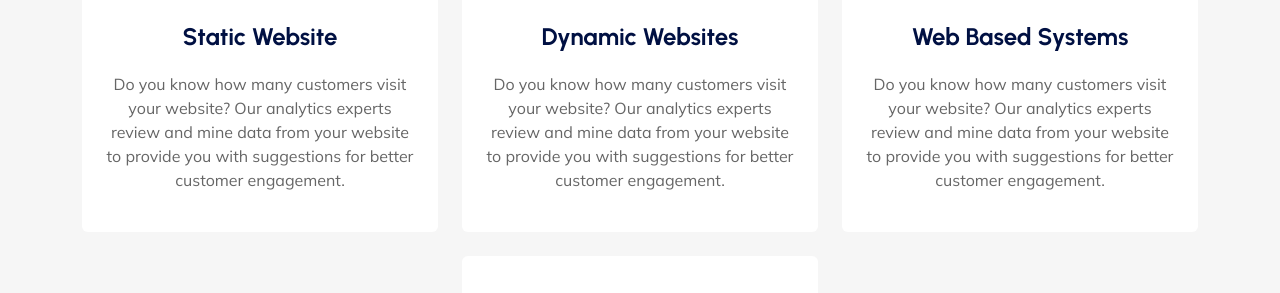
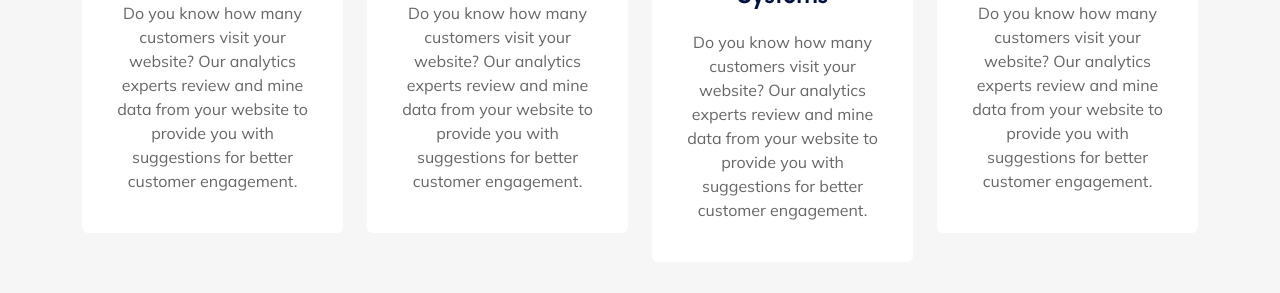
Before and after one commit to Abdulrazakmus/hasnet-website, a PHP site: page /web-design-hosting-and-digital-marketing.php in a window 1280 px wide. Shown: the part 1330-1623 px from the top of the page. Run offline with PHP 8.4, Linux system fonts and the light colour scheme; some libraries are stand-ins or nearby versions.

Commit message:
23-May- 08

```diff
--- a/web-design-hosting-and-digital-marketing.php
+++ b/web-design-hosting-and-digital-marketing.php
@@ -74,7 +74,6 @@ require_once("./modal.php");
     <!--affiliate feature start-->
     <section class="affiliate-feature pb-120">
     <div class="container">
-
         <div class="aff-feature-bottom pt-120">
             <div class="row align-items-center">
                 <div class="col-xl-6 col-lg-6">
@@ -92,7 +91,7 @@ require_once("./modal.php");
             </div>
             <div class="mt-5">
                 <div class="row justify-content-center g-4">
-                        <div class="col-xl-4 col-md-12">
+                    <div class="col-lg-3 col-md-6"> <!-- Changed col-xl-4 to col-lg-3 and added col-md-6 -->
                         <div class="aff-service-item text-center bg-white rounded">
                             <img src="assets/img/affiliate/static web.png" alt="icon" class="img-fluid">
                             <h4 class="mt-4 mb-20">Static Website</h4>
@@ -101,7 +100,7 @@ require_once("./modal.php");
                                 customer engagement.</p>
                         </div>
                     </div>
-                        <div class="col-xl-4 col-md-12">
+                    <div class="col-lg-3 col-md-6"> <!-- Changed col-xl-4 to col-lg-3 and added col-md-6 -->
                         <div class="aff-service-item text-center bg-white rounded">
                             <img src="assets/img/affiliate/dynamic web.png" alt="icon" class="img-fluid">
                             <h4 class="mt-4 mb-20">Dynamic Websites</h4>
@@ -110,7 +109,7 @@ require_once("./modal.php");
                                 customer engagement.</p>
                         </div>
                     </div>
-                        <div class="col-xl-4 col-md-12">
+                    <div class="col-lg-3 col-md-6"> <!-- Changed col-xl-4 to col-lg-3 and added col-md-6 -->
                         <div class="aff-service-item text-center bg-white rounded">
                             <img src="assets/img/affiliate/web app.png" alt="icon" class="img-fluid">
                             <h4 class="mt-4 mb-20">Web Based Systems</h4>
@@ -119,8 +118,7 @@ require_once("./modal.php");
                                 customer engagement.</p>
                         </div>
                     </div>
-
-                        <div class="col-xl-4 col-md-12">
+                    <div class="col-lg-3 col-md-6"> <!-- Changed col-xl-4 to col-lg-3 and added col-md-6 -->
                         <div class="aff-service-item text-center bg-white rounded">
                             <img src="assets/img/affiliate/mobile .png" alt="icon" class="img-fluid">
                             <h4 class="mt-4 mb-20">Mobile Apps</h4>
@@ -134,6 +132,7 @@ require_once("./modal.php");
         </div>
     </div>
 </section>
+
     <!--affiliate feature end-->
 
 
```
Lines whose indentation alone changed are shown as unchanged.
